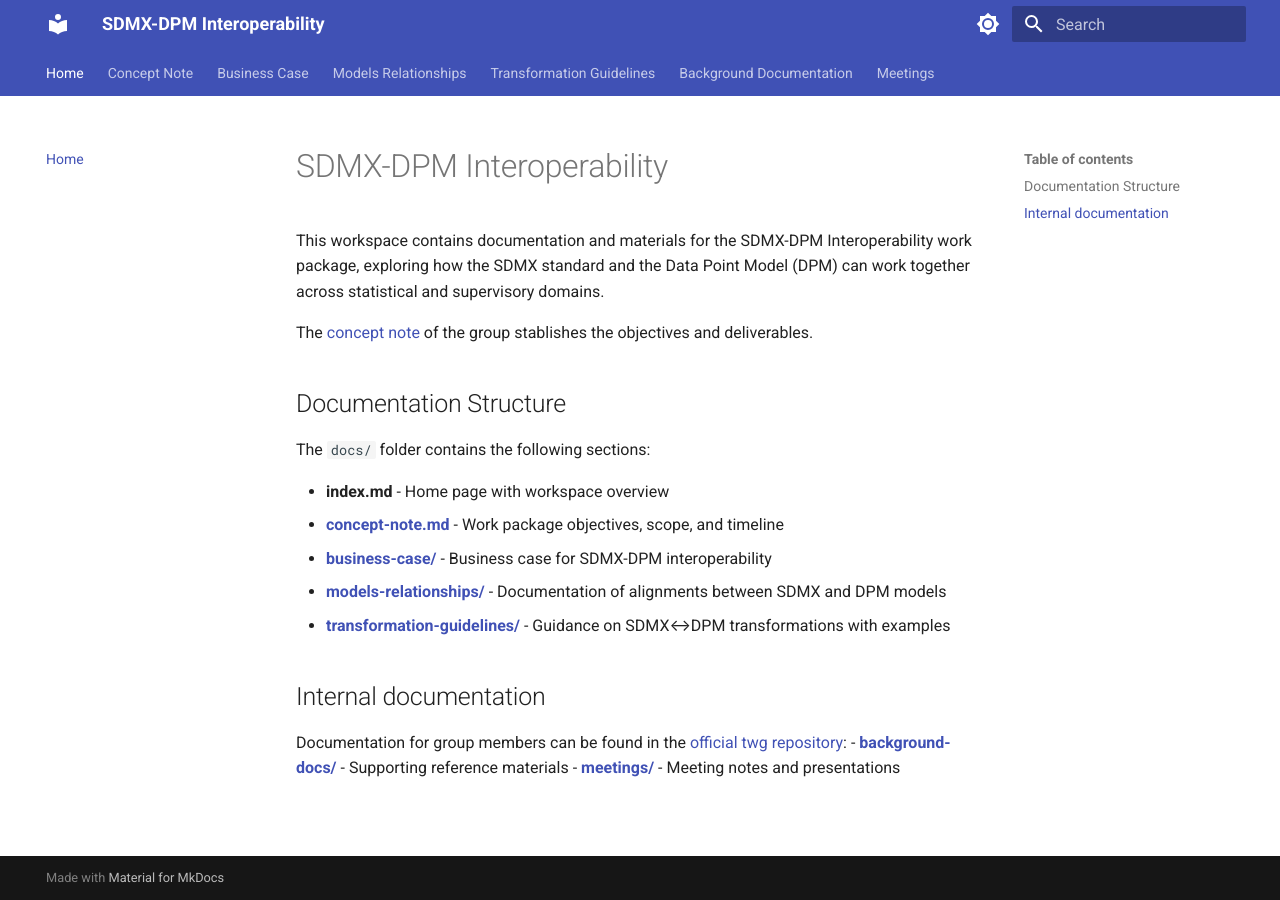
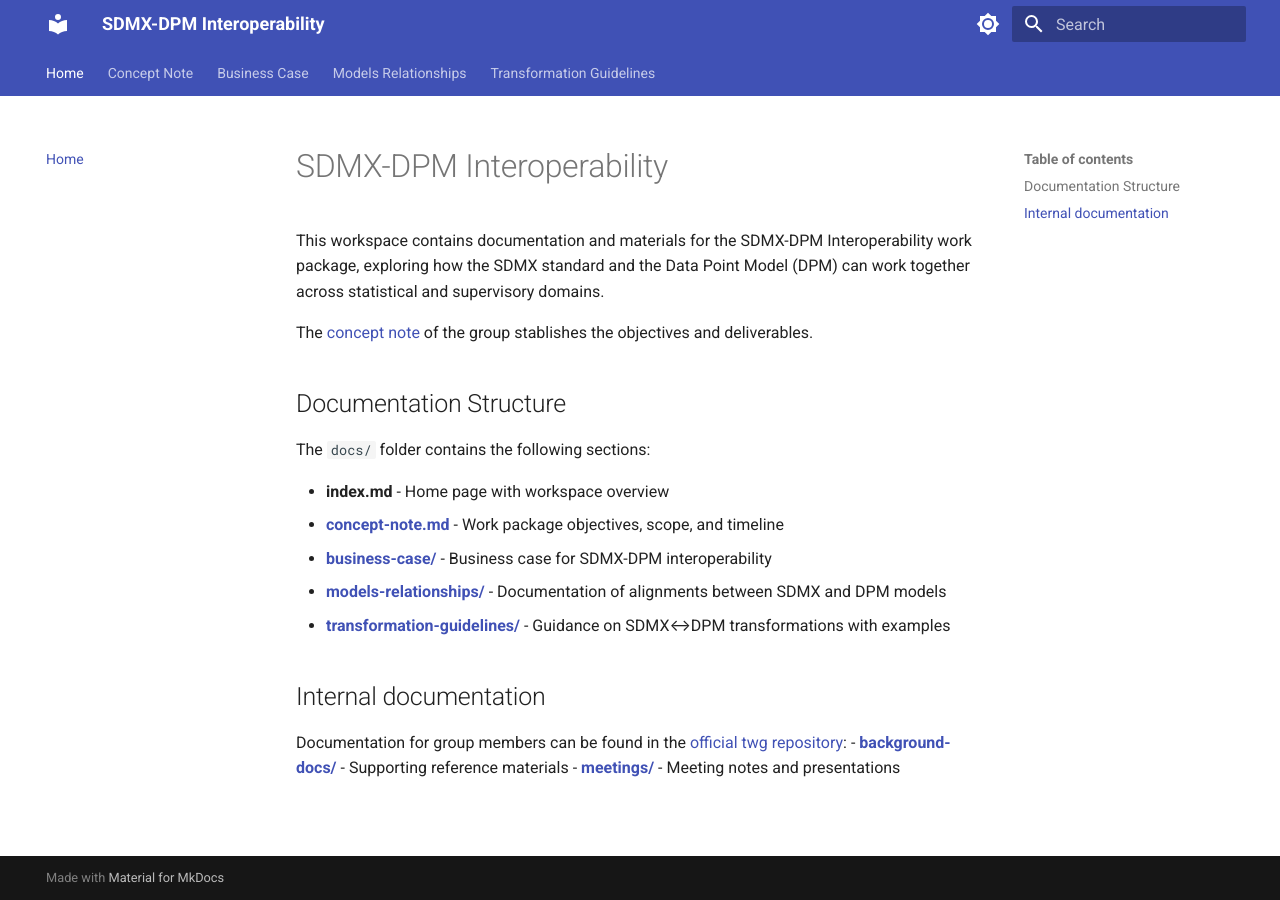
Before and after one commit to sdmx-twg/wp-sdmx-dpm, an MkDocs documentation site: the page built from docs/index.md, in a window 1280 px wide. Built offline with MkDocs 1.6.1 and Material for MkDocs 9.7.7, drawn with Linux system fonts in a browser that asks for light colours.

Commit message:
Updated index

```diff
--- a/mkdocs.yml
+++ b/mkdocs.yml
@@ -74,6 +74,3 @@ nav:
       - models-relationships/index.md
   - Transformation Guidelines:
       - transformation-guidelines/index.md
-  - Background Documentation:
-      - background-docs/index.md
-  - Meetings: meetings/index.md
```
